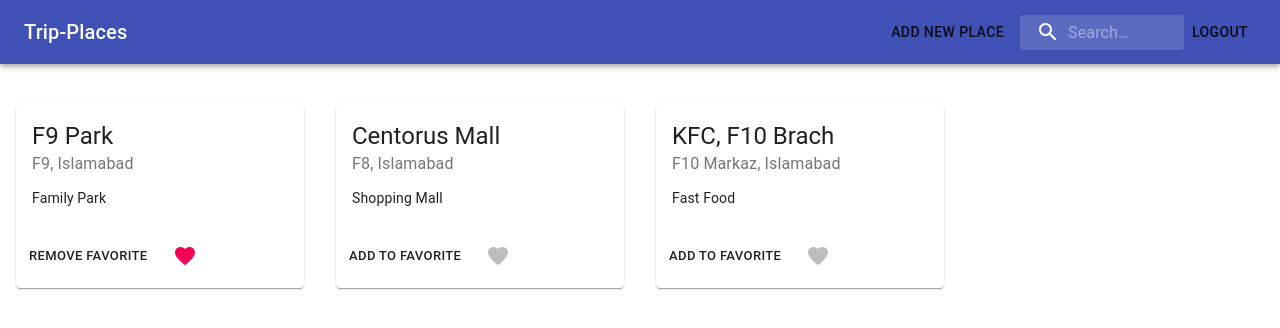
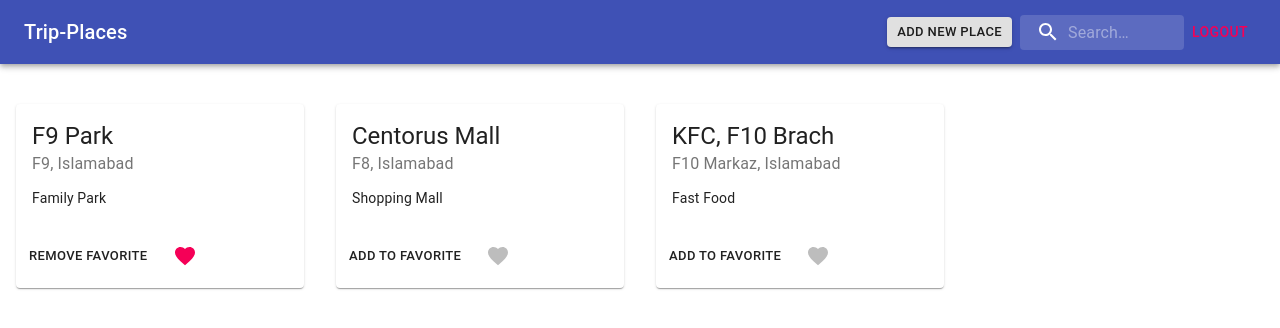
Before and after one commit to hanzlaharoon/trip-places, a React (Create React App) app: page / in a window 1280 px wide. Shown: the top 328 px of the page. Built offline with nearby package versions, Linux system fonts and the light colour scheme; the HTML template or start-up script is replaced by a standard one.

Commit message:
NavBar: buttons ui tweaks

```diff
--- a/src/components/Navbar.jsx
+++ b/src/components/Navbar.jsx
@@ -12,9 +12,6 @@ import { Button } from '@material-ui/core';
 const useStyles = makeStyles((theme) => ({
   root: {
     flexGrow: 1,
-  },
-  menuButton: {
-    marginRight: theme.spacing(2),
   },
   title: {
     flexGrow: 1,
@@ -84,6 +81,9 @@ export default function Navbar({ serachQuery, handleSerachQuery }) {
           </Typography>
 
           <Button
+            variant='contained'
+            // color='primary'
+            size='small'
             onClick={() => {
               alert('clicked');
             }}
@@ -107,7 +107,10 @@ export default function Navbar({ serachQuery, handleSerachQuery }) {
               onChange={handleSerachQuery}
             />
           </div>
-          <Button href='#text-buttons'>Logout</Button>
+
+          <Button color='secondary' href='#text-buttons'>
+            Logout
+          </Button>
         </Toolbar>
       </AppBar>
     </div>
```
